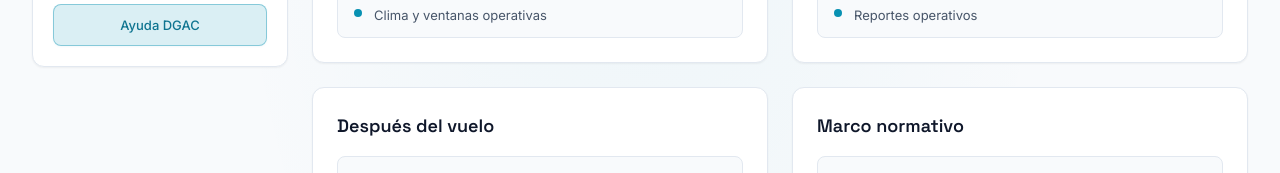
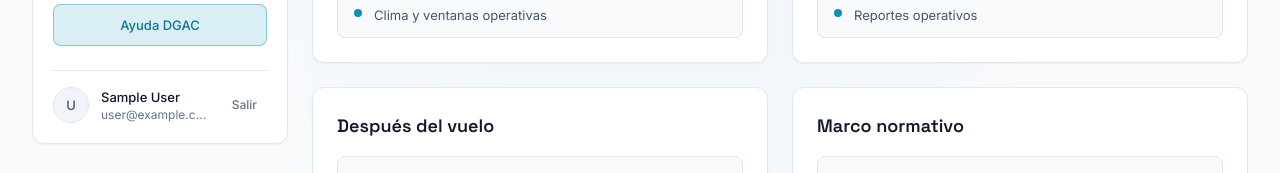
Before and after one commit to DovaCrii/Geo-Registros, a Next.js app: page /ayuda in a window 1280 px wide. Shown: the part 533-706 px from the top of the page. Built offline with nearby package versions, Linux system fonts and the light colour scheme; no server answers; the database is empty; sample sign-in values are in the browser's storage.

Commit message:
fix(ux): add user menu with avatar, email and logout to sidebar

```diff
--- a/src/components/ui/page-shell.tsx
+++ b/src/components/ui/page-shell.tsx
@@ -3,7 +3,7 @@
 import Link from "next/link";
 import { usePathname } from "next/navigation";
 import { ReactNode, useState } from "react";
-import { useSession } from "next-auth/react";
+import { useSession, signOut } from "next-auth/react";
 import { ErrorBoundary } from "@/components/ui/error-boundary";
 import { FlowGuide } from "@/modules/flow-guide/flow-guide";
 import { NotificationPanel } from "@/modules/notifications/notification-panel";
@@ -72,6 +72,8 @@ function NavLinks({ pathname, onClick }: { pathname?: string; onClick?: () => vo
 // ─── Sidebar content (shared between mobile + desktop) ──
 
 function SidebarContent({ pathname, onClick }: { pathname?: string; onClick?: () => void }) {
+  const { data: session } = useSession();
+
   return (
     <>
       <div className="mb-6 space-y-1 text-center">
@@ -86,6 +88,33 @@ function SidebarContent({ pathname, onClick }: { pathname?: string; onClick?: ()
         </p>
       </div>
       <NavLinks pathname={pathname} onClick={onClick} />
+
+      {/* User menu */}
+      {session?.user && (
+        <div className="mt-6 border-t border-slate-200 pt-4 dark:border-slate-800/60">
+          <div className="flex items-center gap-3">
+            <div className="flex h-9 w-9 items-center justify-center rounded-full border border-slate-200 bg-slate-100 text-sm font-medium text-slate-600 dark:border-slate-700/60 dark:bg-slate-800/60 dark:text-slate-300">
+              {session.user.email?.[0]?.toUpperCase() ?? "?"}
+            </div>
+            <div className="min-w-0 flex-1">
+              <p className="truncate text-sm font-medium text-slate-900 dark:text-white">
+                {session.user.name ?? "Usuario"}
+              </p>
+              <p className="truncate text-xs text-slate-500 dark:text-slate-400">
+                {session.user.email}
+              </p>
+            </div>
+            <button
+              type="button"
+              onClick={() => signOut({ callbackUrl: "/" })}
+              className="shrink-0 rounded-lg px-2.5 py-1.5 text-xs font-medium text-slate-500 transition hover:bg-red-50 hover:text-red-600 dark:text-slate-400 dark:hover:bg-red-500/10 dark:hover:text-red-400"
+              title="Cerrar sesión"
+            >
+              Salir
+            </button>
+          </div>
+        </div>
+      )}
     </>
   );
 }
```
